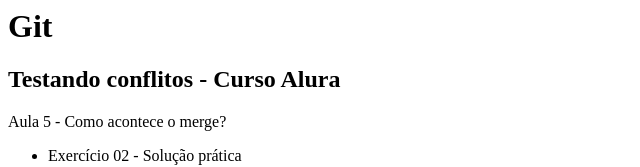
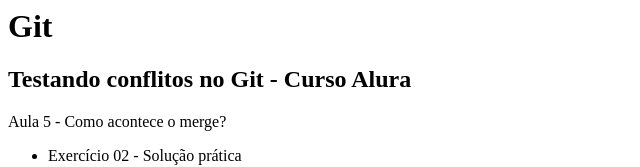
Before and after one commit to sssantiago67/teste-conflito, a plain HTML site: page index.html in a window 1280 px wide. Shown: the top 167 px of the page, without its empty margins (0-640 px from the left). Drawn offline with Linux system fonts and the light colour scheme.

Commit message:
Alterando a mesma linha

```diff
--- a/index.html
+++ b/index.html
@@ -3,7 +3,7 @@
 	</head>
 	<body>
         <h1>Git</h1>
-        <h2>Testando conflitos - Curso Alura</h2>
+        <h2>Testando conflitos no Git - Curso Alura</h2>
 
         <p>Aula 5 - Como acontece o merge?</p>
         <ul>
```
